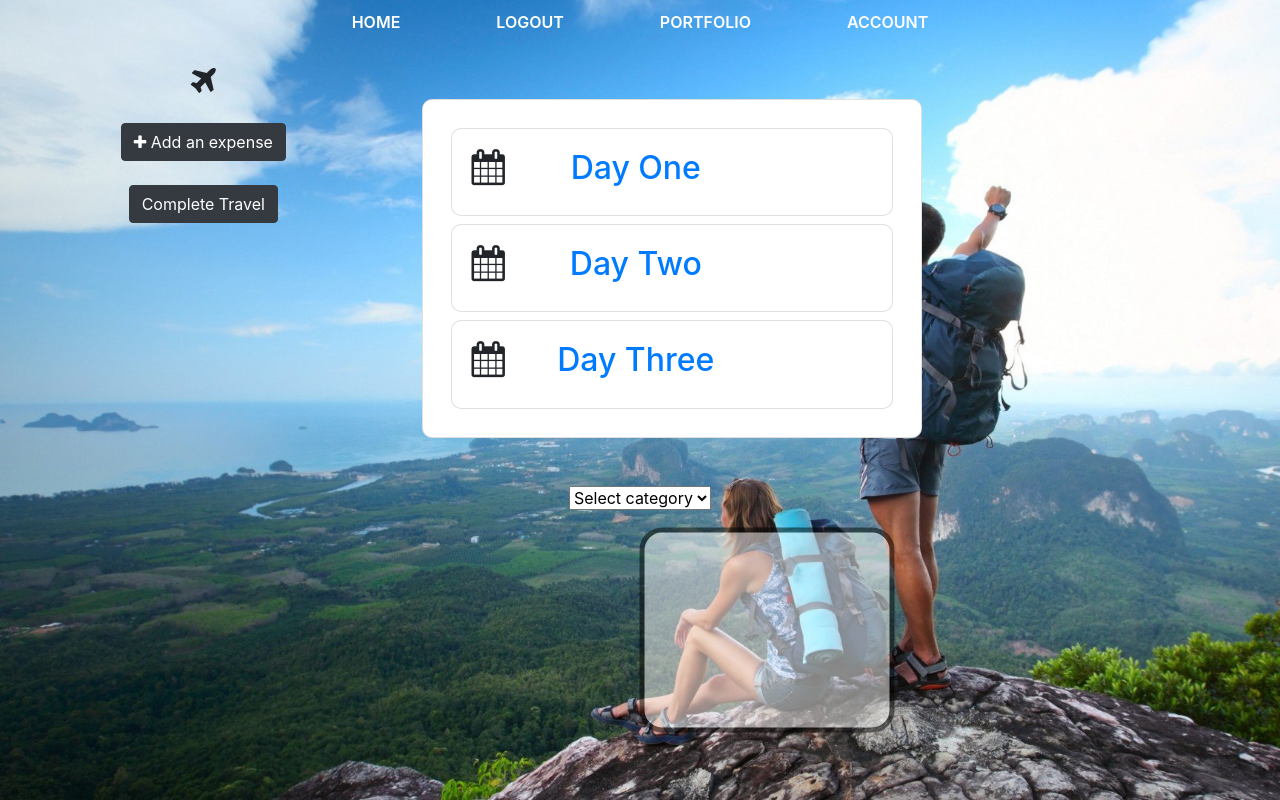
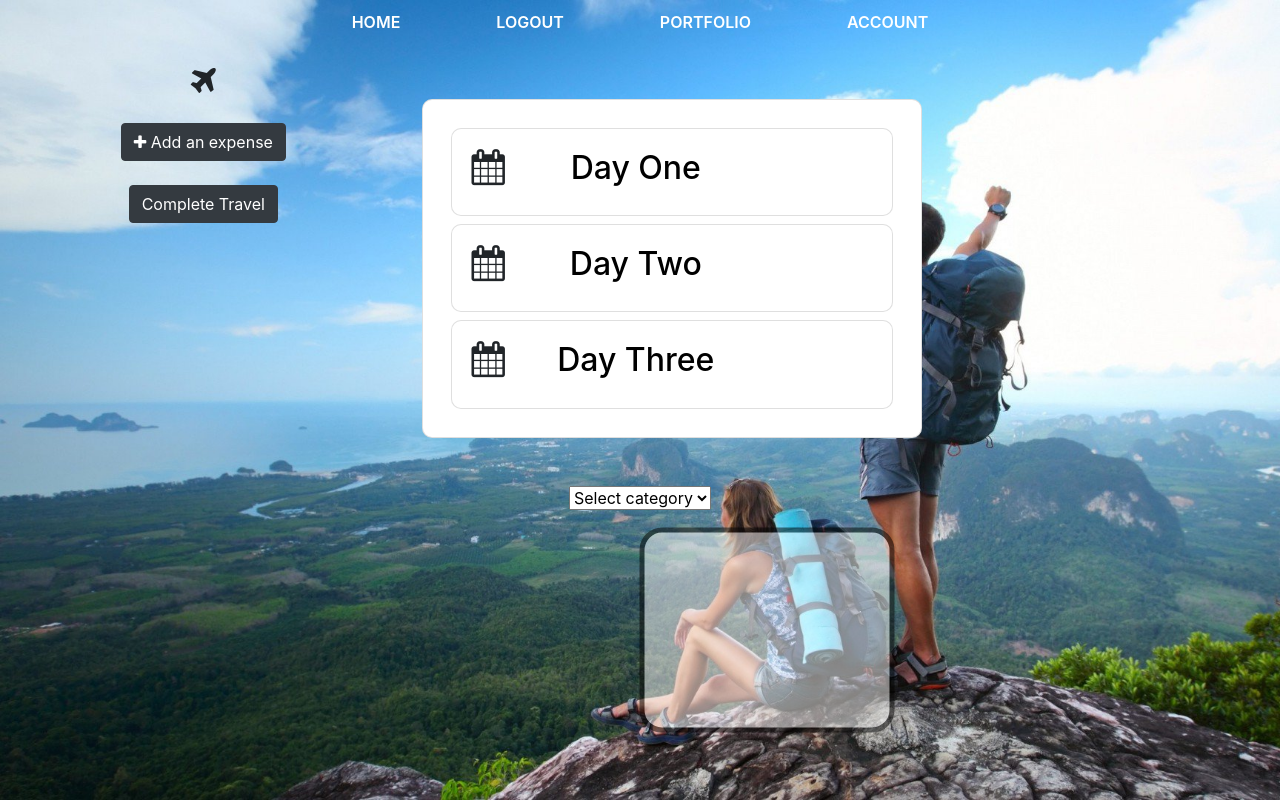
Before and after one commit to Davide-22/Lab-AP-Project, an Angular app in the folder Front-End/: page /travel-page in a window 1280 px wide. Built offline with nearby package versions, Linux system fonts and the light colour scheme.

Commit message:
fix travel-page

```diff
--- a/Front-End/src/app/travel-page/travel-page.component.html
+++ b/Front-End/src/app/travel-page/travel-page.component.html
@@ -100,7 +100,7 @@
                                 </div>
                                 <div class="col-8">
                                     <h2>
-                                        <a [routerLink]="['/days', day.name]">
+                                        <a [routerLink]="['/days', day.name]" style="text-decoration: none; color: black">
                                             {{ day.name }}
                                         </a>
                                     </h2>
```
